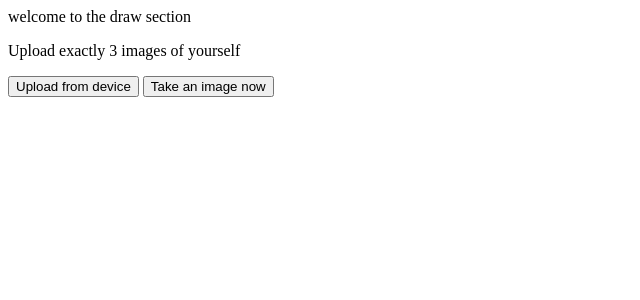
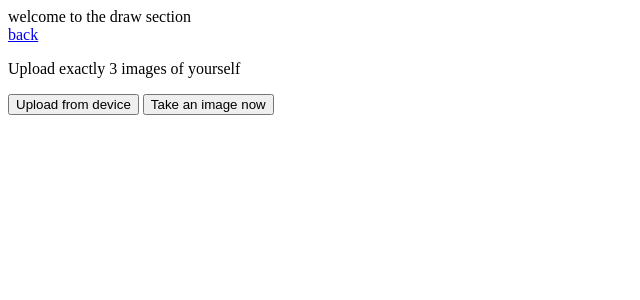
Before and after one commit to joeltheai/light-test, a SvelteKit app: page /draw in a window 1280 px wide. Shown: the top 300 px of the page, without its empty margins (0-640 px from the left). Built offline with nearby package versions, Linux system fonts and the light colour scheme.

Commit message:
Add a back link to the draw section for improved navigation

```diff
--- a/src/routes/draw/+page.svelte
+++ b/src/routes/draw/+page.svelte
@@ -98,6 +98,8 @@
     welcome to the draw section
 </div>
 
+<a href="/" class="plex">back</a>
+
 <div class="mt-6 flex flex-col gap-4 items-center">
     <p>Upload exactly 3 images of yourself</p>
     {#if images.length < 3}
```
